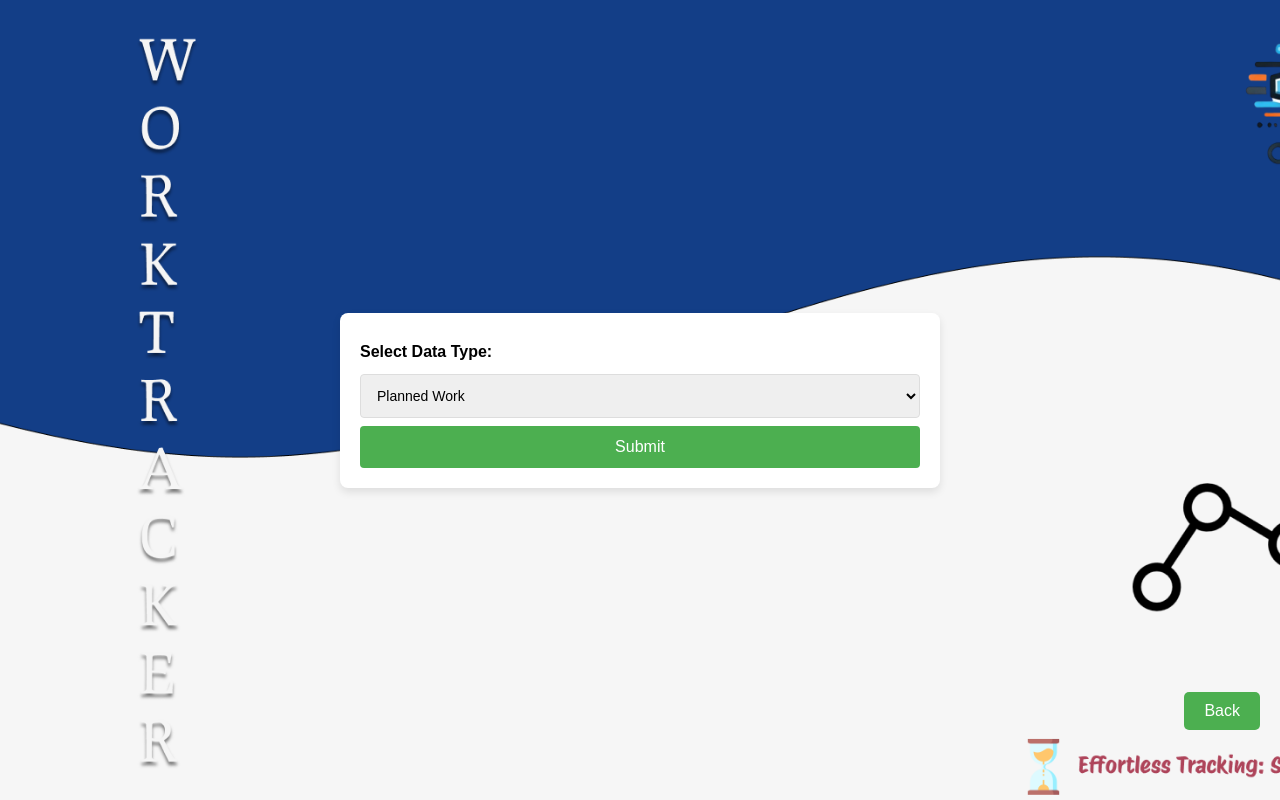
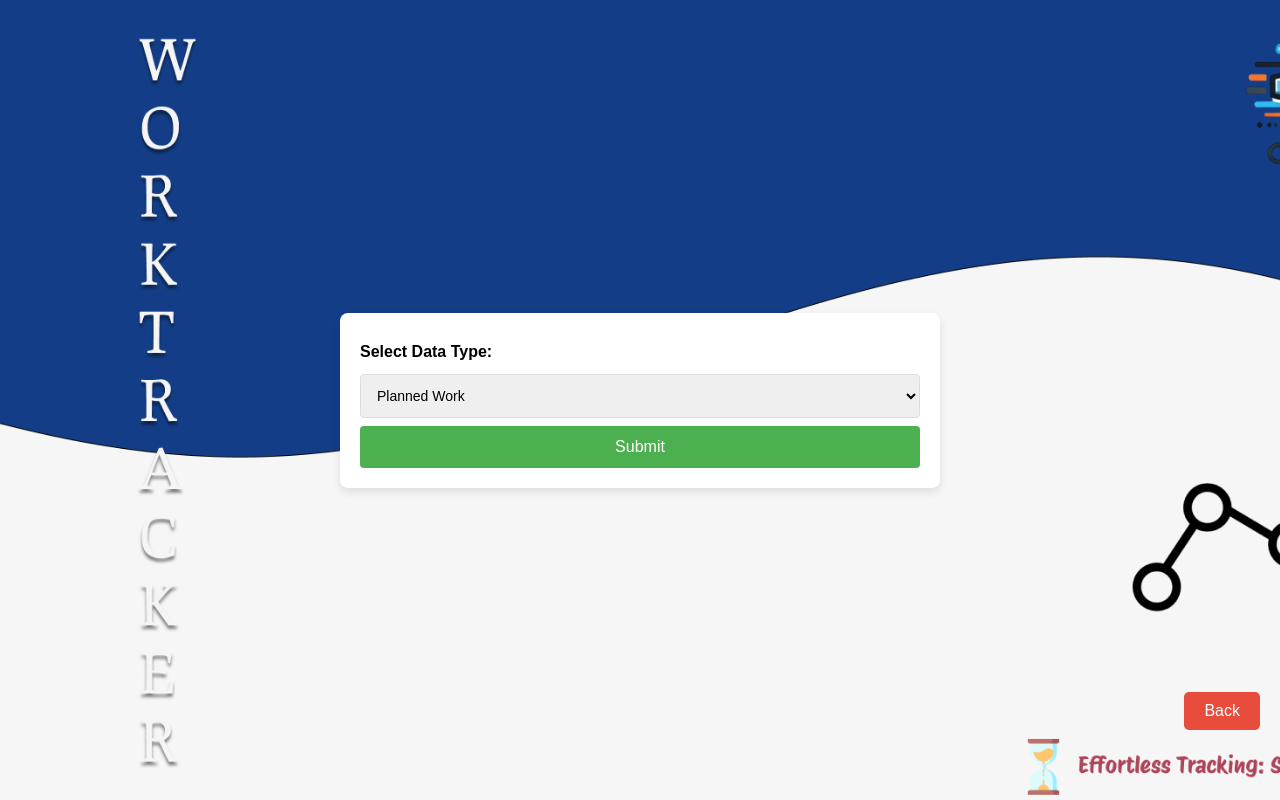
Before and after one commit to Ridhin13/Project, a plain HTML site: page WorkTracker Application.html in a window 1280 px wide. Drawn offline with Linux system fonts and the light colour scheme.

Commit message:
Update WorkTracker Application.html

```diff
--- a/WorkTracker Application.html
+++ b/WorkTracker Application.html
@@ -78,7 +78,7 @@
             position: absolute; /* Positioning the button absolutely */
             right: 20px; /* 20px from the right edge */
             bottom: 70px; /* 30px from the bottom edge */
-            background-color: #4CAF50; /* Green background */
+            background-color: #e74c3c; /* Red background */
             color: white; /* White text */
             padding: 10px 20px; /* Padding around the text */
             text-align: center; /* Center the text */
@@ -87,7 +87,7 @@
             border-radius: 5px; /* Rounded corners */
         }
         .back-btn:hover {
-            background-color: #45a049; /* Darker green on hover */
+            background-color: #e74c3c; /* Red on hover */
         }
            /* Responsive Design */
         @media (max-width: 768px) { /* For tablets & smaller devices */
```
